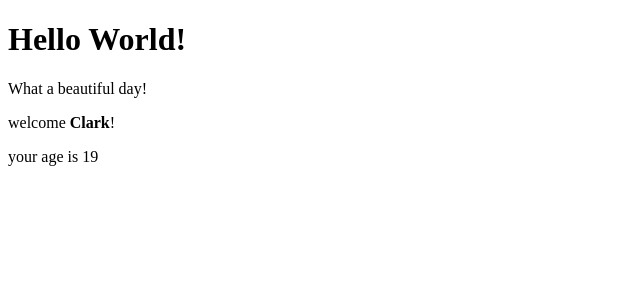
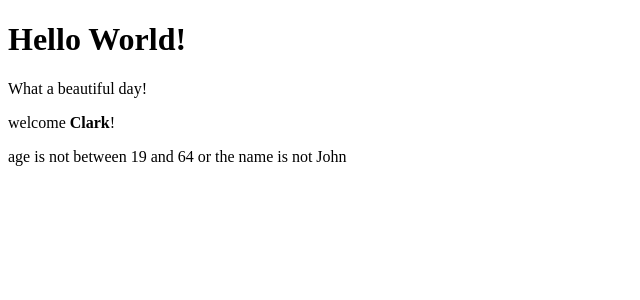
Before and after one commit to karimhaj/react-exercises, a React (Create React App) app in the folder my-app/: page / in a window 1280 px wide. Shown: the top 300 px of the page, without its empty margins (0-640 px from the left). Built offline with nearby package versions, Linux system fonts and the light colour scheme.

Commit message:
complete exercise 4 of conditional rendering

```diff
--- a/my-app/src/Message.js
+++ b/my-app/src/Message.js
@@ -13,9 +13,9 @@ export class Welcome extends React.Component {
         <p>welcome {this.props.name}!</p>
 
         {
-        this.props.age && this.props.age > 18 && this.props.age < 65
+        this.props.age > 18 && this.props.age < 65 && this.props.name === 'John'
         ?<Age age = {this.props.age}/>
-        : <p>age is not between 19 and 64</p>
+        : <p>age is not between 19 and 64 or the name is not John</p>
         }
 
         </div>
@@ -38,5 +38,5 @@ export class Age extends React.Component{
 }
 
 Welcome.defaultProps = {
-    name: 'Homie'
+    name: 'john'
 };
```
